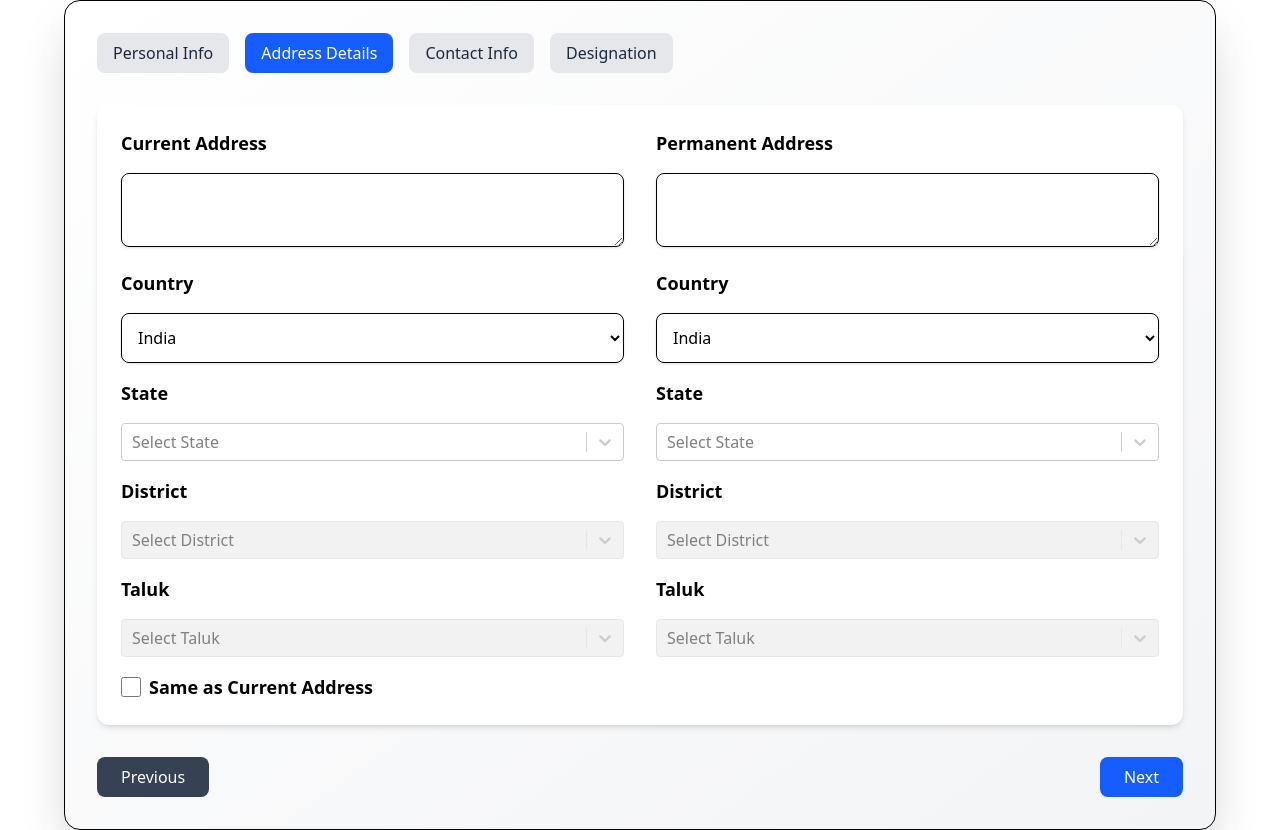
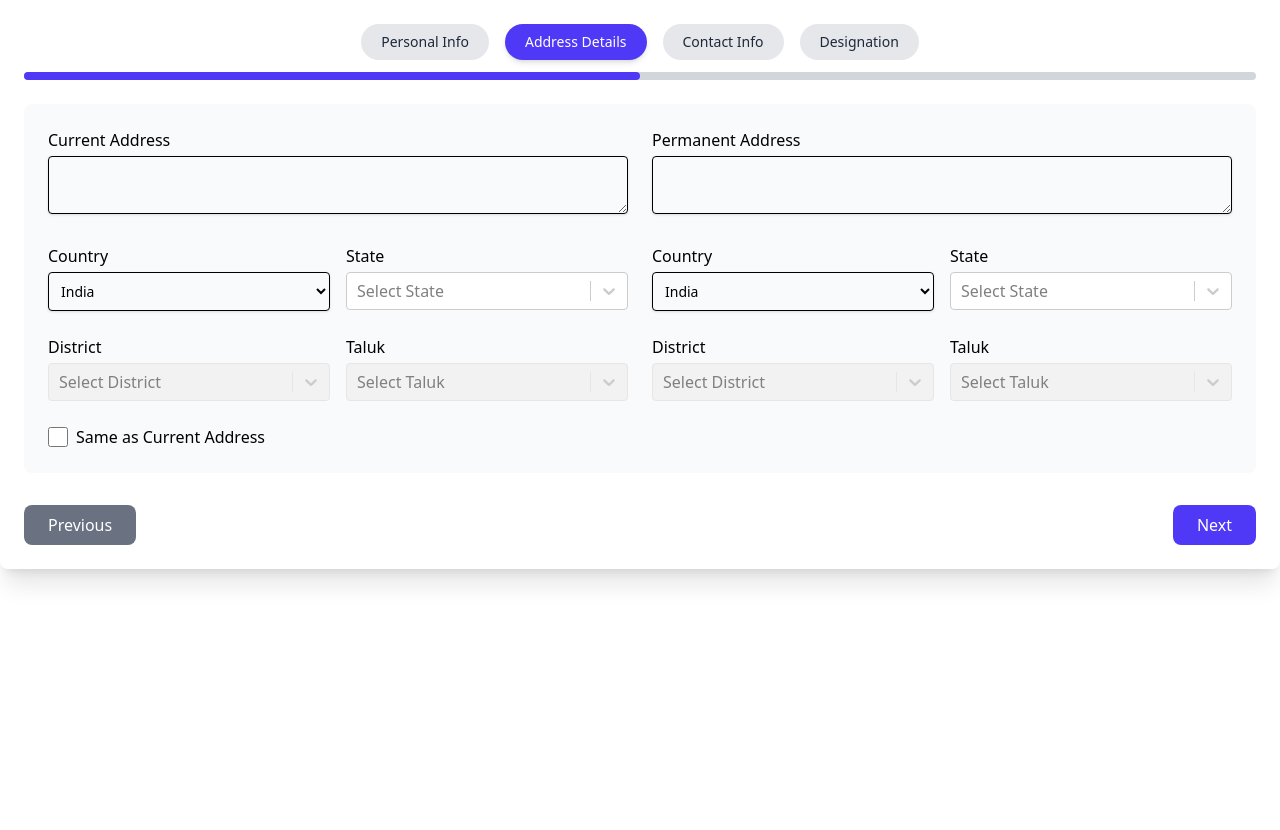
Before and after one commit to PremKumardb19/fmst, a React (Vite) app in the folder frontend/: page /profile in a window 1280 px wide. Both pictures are taken after typing "Sample", "2020-01-15", "2020-01-15", "2020-01-15", "Sample", "Sample" into the empty fields and a click on the button "Address Details". After the commit the page ends 800 px from the top, so only its background shows below. Built offline with nearby package versions, Linux system fonts and the light colour scheme; no server answers.

Commit message:
ui changed

```diff
--- a/frontend/package.json
+++ b/frontend/package.json
@@ -10,7 +10,7 @@
     "preview": "vite preview"
   },
   "dependencies": {
-    "@tailwindcss/vite": "^4.0.6",
+    "@tailwindcss/vite": "^4.0.8",
     "axios": "^1.7.9",
     "framer-motion": "^12.4.3",
     "react": "^19.0.0",
@@ -19,7 +19,7 @@
     "react-icons": "^5.4.0",
     "react-router-dom": "^7.1.5",
     "react-select": "^5.10.0",
-    "tailwindcss": "^4.0.6",
+    "tailwindcss": "^4.0.8",
     "zustand": "^5.0.3"
   },
   "devDependencies": {
--- a/frontend/src/components/AddressDetails.tsx
+++ b/frontend/src/components/AddressDetails.tsx
@@ -5,12 +5,17 @@ import { UseFormRegister, UseFormSetValue } from "react-hook-form";
 
 interface AddressDetailsProps {
   register: UseFormRegister<any>;
-  sameAsCurrent:any,
-  setSameAsCurrent:any,
+  sameAsCurrent: any;
+  setSameAsCurrent: any;
   setValue: UseFormSetValue<any>;
 }
 
-const AddressDetails: React.FC<AddressDetailsProps> = ({ register, sameAsCurrent,setSameAsCurrent,setValue }) => {
+const AddressDetails: React.FC<AddressDetailsProps> = ({
+  register,
+  sameAsCurrent,
+  setSameAsCurrent,
+  setValue,
+}) => {
   const {
     states,
     districts,
@@ -32,74 +37,124 @@ const AddressDetails: React.FC<AddressDetailsProps> = ({ register, sameAsCurrent
 
   useEffect(() => {
     fetchStates();
-  }, []);
+  }, [fetchStates]);
 
   useEffect(() => {
     if (selectedState) {
       fetchDistricts(selectedState.id);
     }
-  }, [selectedState]);
+  }, [selectedState, fetchDistricts]);
 
   useEffect(() => {
     if (selectedDistrict) {
       fetchTaluks(selectedDistrict.id);
     }
-  }, [selectedDistrict]);
+  }, [selectedDistrict, fetchTaluks]);
 
   useEffect(() => {
     setValue("country", selectedCountry);
   }, [setValue, selectedCountry]);
 
   return (
-    <div className="space-y-4">
-      <label className="block text-lg font-semibold">Current Address</label>
+    <div className="space-y-6">
+      {/* Current Address */}
+      <div>
+        <label className="block text-base font-medium mb-1">
+          Current Address
+        </label>
         <textarea
           {...register("currentAddress")}
           value={currentAddress}
           onChange={(e) => setCurrentAddress(e.target.value)}
-        className="border p-3 rounded-lg w-full shadow-sm focus:ring-2 focus:ring-blue-400"
+          className="border p-2 text-sm rounded w-full shadow-sm focus:ring-2 focus:ring-blue-400"
         ></textarea>
+      </div>
 
-      <label className="block text-lg font-semibold">Country</label>
+      {/* Country and State */}
+      <div className="grid grid-cols-1 md:grid-cols-2 gap-4">
+        <div>
+          <label className="block text-base font-medium mb-1">Country</label>
           <select
             {...register("country")}
             value={selectedCountry}
             onChange={(e) => setSelectedCountry(e.target.value)}
-        className="border p-3 rounded-lg w-full shadow-sm focus:ring-2 focus:ring-blue-400"
+            className="border p-2 text-sm rounded w-full shadow-sm focus:ring-2 focus:ring-blue-400"
           >
             <option value="India">India</option>
           </select>
-
-      <label className="block text-lg font-semibold">State</label>
+        </div>
+        <div>
+          <label className="block text-base font-medium mb-1">State</label>
           <Select
-        options={states.map((state) => ({ value: state.id, label: state.name }))}
-        value={selectedState ? { value: selectedState.id, label: selectedState.name } : null}
-        onChange={(selected) => setSelectedState(selected ? { id: selected.value, name: selected.label } : null)}
+            options={states.map((state) => ({
+              value: state.id,
+              label: state.name,
+            }))}
+            value={
+              selectedState
+                ? { value: selectedState.id, label: selectedState.name }
+                : null
+            }
+            onChange={(selected) =>
+              setSelectedState(
+                selected ? { id: selected.value, name: selected.label } : null
+              )
+            }
             placeholder="Select State"
             isClearable
           />
+        </div>
+      </div>
 
-      <label className="block text-lg font-semibold">District</label>
+      {/* District and Taluk */}
+      <div className="grid grid-cols-1 md:grid-cols-2 gap-4">
+        <div>
+          <label className="block text-base font-medium mb-1">District</label>
           <Select
-        options={districts.map((district) => ({ value: district.id, label: district.name }))}
-        value={selectedDistrict ? { value: selectedDistrict.id, label: selectedDistrict.name } : null}
-        onChange={(selected) => setSelectedDistrict(selected ? { id: selected.value, name: selected.label } : null)}
+            options={districts.map((district) => ({
+              value: district.id,
+              label: district.name,
+            }))}
+            value={
+              selectedDistrict
+                ? { value: selectedDistrict.id, label: selectedDistrict.name }
+                : null
+            }
+            onChange={(selected) =>
+              setSelectedDistrict(
+                selected ? { id: selected.value, name: selected.label } : null
+              )
+            }
             placeholder="Select District"
             isDisabled={!selectedState}
             isClearable
           />
-
-      <label className="block text-lg font-semibold">Taluk</label>
+        </div>
+        <div>
+          <label className="block text-base font-medium mb-1">Taluk</label>
           <Select
-        options={taluks.map((taluk) => ({ value: taluk.id, label: taluk.name }))}
-        value={selectedTaluk ? { value: selectedTaluk.id, label: selectedTaluk.name } : null}
-        onChange={(selected) => setSelectedTaluk(selected ? { id: selected.value, name: selected.label } : null)}
+            options={taluks.map((taluk) => ({
+              value: taluk.id,
+              label: taluk.name,
+            }))}
+            value={
+              selectedTaluk
+                ? { value: selectedTaluk.id, label: selectedTaluk.name }
+                : null
+            }
+            onChange={(selected) =>
+              setSelectedTaluk(
+                selected ? { id: selected.value, name: selected.label } : null
+              )
+            }
             placeholder="Select Taluk"
             isDisabled={!selectedDistrict}
             isClearable
           />
+        </div>
+      </div>
 
-
+      {/* Checkbox for Same as Current Address */}
       <div className="flex items-center space-x-2">
         <input
           type="checkbox"
@@ -108,12 +163,10 @@ const AddressDetails: React.FC<AddressDetailsProps> = ({ register, sameAsCurrent
           onChange={() => setSameAsCurrent(!sameAsCurrent)}
           className="w-5 h-5"
         />
-        <label htmlFor="sameAsCurrent" className="text-lg font-semibold">
+        <label htmlFor="sameAsCurrent" className="text-base font-medium">
           Same as Current Address
         </label>
       </div>
-
-
     </div>
   );
 };
--- a/frontend/src/components/PermanentAddress.tsx
+++ b/frontend/src/components/PermanentAddress.tsx
@@ -3,9 +3,19 @@ import Select from "react-select";
 import { useAddressStore } from "../../store/addressStore"; // For current address
 import { usePermanentAddressStore } from "../../store/permanentAddress"; // Separate store for permanent address
 
-const PermanentAddress: React.FC<{ sameAsCurrent:any,setSameAsCurrent:any,register: any; watch: any; setValue: any }> = ({ sameAsCurrent,register, watch, setValue }) => {
+interface PermanentAddressProps {
+  sameAsCurrent: any;
+  register: any;
+  watch: any;
+  setValue: any;
+}
 
-
+const PermanentAddress: React.FC<PermanentAddressProps> = ({
+  sameAsCurrent,
+  register,
+  watch,
+  setValue,
+}) => {
   const {
     selectedState: currentState,
     selectedDistrict: currentDistrict,
@@ -42,19 +52,19 @@ const PermanentAddress: React.FC<{ sameAsCurrent:any,setSameAsCurrent:any,regist
     if (storedState) setPermanentState(JSON.parse(storedState));
     if (storedDistrict) setPermanentDistrict(JSON.parse(storedDistrict));
     if (storedTaluk) setPermanentTaluk(JSON.parse(storedTaluk));
-  }, []);
+  }, [fetchStates, setPermanentState, setPermanentDistrict, setPermanentTaluk, setValue]);
 
   useEffect(() => {
     if (permanentState) {
       fetchDistricts(permanentState.id);
     }
-  }, [permanentState]);
+  }, [permanentState, fetchDistricts]);
 
   useEffect(() => {
     if (permanentDistrict) {
       fetchTaluks(permanentDistrict.id);
     }
-  }, [permanentDistrict]);
+  }, [permanentDistrict, fetchTaluks]);
 
   useEffect(() => {
     if (sameAsCurrent) {
@@ -76,74 +86,135 @@ const PermanentAddress: React.FC<{ sameAsCurrent:any,setSameAsCurrent:any,regist
 
       localStorage.setItem("sameAsCurrent", "false");
     }
-  }, [sameAsCurrent, currentAddress, currentState, currentDistrict, currentTaluk, setValue]);
-
+  }, [
+    sameAsCurrent,
+    currentAddress,
+    currentState,
+    currentDistrict,
+    currentTaluk,
+    setPermanentState,
+    setPermanentDistrict,
+    setPermanentTaluk,
+    setValue,
+  ]);
 
   useEffect(() => {
     localStorage.setItem("permanentAddress", watch("permanentAddress") || "");
   }, [watch("permanentAddress")]);
 
   useEffect(() => {
-    if (permanentState) localStorage.setItem("permanentState", JSON.stringify(permanentState));
+    if (permanentState)
+      localStorage.setItem("permanentState", JSON.stringify(permanentState));
   }, [permanentState]);
 
   useEffect(() => {
-    if (permanentDistrict) localStorage.setItem("permanentDistrict", JSON.stringify(permanentDistrict));
+    if (permanentDistrict)
+      localStorage.setItem("permanentDistrict", JSON.stringify(permanentDistrict));
   }, [permanentDistrict]);
 
   useEffect(() => {
-    if (permanentTaluk) localStorage.setItem("permanentTaluk", JSON.stringify(permanentTaluk));
+    if (permanentTaluk)
+      localStorage.setItem("permanentTaluk", JSON.stringify(permanentTaluk));
   }, [permanentTaluk]);
 
   return (
-    <div className="space-y-4">
-
-      <label className="block text-lg font-semibold">Permanent Address</label>
+    <div className="space-y-6">
+      {/* Permanent Address */}
+      <div>
+        <label className="block text-base font-medium mb-1">
+          Permanent Address
+        </label>
         <textarea
           {...register("permanentAddress")}
-        className="border p-3 rounded-lg w-full shadow-sm focus:ring-2 focus:ring-blue-400"
+          className="border p-2 text-sm rounded w-full shadow-sm focus:ring-2 focus:ring-blue-400"
           disabled={sameAsCurrent}
         ></textarea>
+      </div>
 
-      <label className="block text-lg font-semibold">Country</label>
+      {/* Country and State */}
+      <div className="grid grid-cols-1 md:grid-cols-2 gap-4">
+        <div>
+          <label className="block text-base font-medium mb-1">Country</label>
           <select
             {...register("permanentCountry")}
-        className="border p-3 rounded-lg w-full shadow-sm focus:ring-2 focus:ring-blue-400"
+            className="border p-2 text-sm rounded w-full shadow-sm focus:ring-2 focus:ring-blue-400"
             disabled={sameAsCurrent}
           >
             <option value="India">India</option>
           </select>
-
-      <label className="block text-lg font-semibold">State</label>
+        </div>
+        <div>
+          <label className="block text-base font-medium mb-1">State</label>
           <Select
-        options={states.map((state) => ({ value: state.id, label: state.name }))}
-        value={permanentState ? { value: permanentState.id, label: permanentState.name } : null}
-        onChange={(selected) => setPermanentState(selected ? { id: selected.value, name: selected.label } : null)}
+            options={states.map((state) => ({
+              value: state.id,
+              label: state.name,
+            }))}
+            value={
+              permanentState
+                ? { value: permanentState.id, label: permanentState.name }
+                : null
+            }
+            onChange={(selected) =>
+              setPermanentState(
+                selected ? { id: selected.value, name: selected.label } : null
+              )
+            }
             placeholder="Select State"
             isClearable
             isDisabled={sameAsCurrent}
           />
+        </div>
+      </div>
 
-      <label className="block text-lg font-semibold">District</label>
+      {/* District and Taluk */}
+      <div className="grid grid-cols-1 md:grid-cols-2 gap-4">
+        <div>
+          <label className="block text-base font-medium mb-1">District</label>
           <Select
-        options={districts.map((district) => ({ value: district.id, label: district.name }))}
-        value={permanentDistrict ? { value: permanentDistrict.id, label: permanentDistrict.name } : null}
-        onChange={(selected) => setPermanentDistrict(selected ? { id: selected.value, name: selected.label } : null)}
+            options={districts.map((district) => ({
+              value: district.id,
+              label: district.name,
+            }))}
+            value={
+              permanentDistrict
+                ? { value: permanentDistrict.id, label: permanentDistrict.name }
+                : null
+            }
+            onChange={(selected) =>
+              setPermanentDistrict(
+                selected ? { id: selected.value, name: selected.label } : null
+              )
+            }
             placeholder="Select District"
             isDisabled={!permanentState || sameAsCurrent}
             isClearable
           />
-
-      <label className="block text-lg font-semibold">Taluk</label>
+        </div>
+        <div>
+          <label className="block text-base font-medium mb-1">Taluk</label>
           <Select
-        options={taluks.map((taluk) => ({ value: taluk.id, label: taluk.name }))}
-        value={permanentTaluk ? { value: permanentTaluk.id, label: permanentTaluk.name } : null}
-        onChange={(selected) => setPermanentTaluk(selected ? { id: selected.value, name: selected.label } : null)}
+            options={taluks.map((taluk) => ({
+              value: taluk.id,
+              label: taluk.name,
+            }))}
+            value={
+              permanentTaluk
+                ? { value: permanentTaluk.id, label: permanentTaluk.name }
+                : null
+            }
+            onChange={(selected) =>
+              setPermanentTaluk(
+                selected ? { id: selected.value, name: selected.label } : null
+              )
+            }
             placeholder="Select Taluk"
             isDisabled={!permanentDistrict || sameAsCurrent}
             isClearable
           />
         </div>
+      </div>
+    </div>
   );
 };
 
--- a/frontend/src/pages/ProfilePage.tsx
+++ b/frontend/src/pages/ProfilePage.tsx
@@ -6,14 +6,13 @@ import FamilyDetails from "../components/FamilyDetails";
 import AddressDetails from "../components/AddressDetails";
 import PermanentAddress from "../components/PermanentAddress";
 import ContactInfo from "../components/ContactInfo";
-import MedicalAndWork from "../components/MedicalAndWork";
 import DesignationDetails from "../components/DesignationDetails";
 import BankDetails from "../components/BankDetails";
+
 const ProfileForm: React.FC = () => {
   const [sameAsCurrent, setSameAsCurrent] = useState(() => {
     return JSON.parse(localStorage.getItem("sameAsCurrent") || "false");
   });
-
   const { register, handleSubmit, watch, setValue } = useForm();
   const [step, setStep] = useState(0);
 
@@ -22,67 +21,139 @@ const ProfileForm: React.FC = () => {
   };
 
   const sections = [
-    { label: "Personal Info", component: <PersonalInfo register={register} watch={watch} setValue={setValue} /> },
-    { label: "Family Details", component: <FamilyDetails register={register} watch={watch} setValue={setValue} /> },
-    { label: "Address Details", component: <AddressDetails  sameAsCurrent={sameAsCurrent} setSameAsCurrent={setSameAsCurrent} register={register} setValue={setValue} /> },
-    { label: "Permanent Address", component: <PermanentAddress sameAsCurrent={sameAsCurrent} setSameAsCurrent={setSameAsCurrent} register={register} watch={watch} setValue={setValue} /> },
-    { label: "Contact Info", component: <ContactInfo register={register} watch={watch} setValue={setValue} /> },
-    { label: "Medical & Work", component: <MedicalAndWork register={register} watch={watch} setValue={setValue} /> },
-    { label: "Designation", component: <DesignationDetails register={register} watch={watch} setValue={setValue} /> },
-    { label: "Bank Details", component: <BankDetails register={register} watch={watch} setValue={setValue} /> },
+    {
+      label: "Personal Info",
+      component: (
+        <PersonalInfo register={register} watch={watch} setValue={setValue} />
+      ),
+    },
+    {
+      label: "Family Details",
+      component: (
+        <FamilyDetails register={register} watch={watch} setValue={setValue} />
+      ),
+    },
+    {
+      label: "Address Details",
+      component: (
+        <AddressDetails
+          sameAsCurrent={sameAsCurrent}
+          setSameAsCurrent={setSameAsCurrent}
+          register={register}
+          setValue={setValue}
+        />
+      ),
+    },
+    {
+      label: "Permanent Address",
+      component: (
+        <PermanentAddress
+          sameAsCurrent={sameAsCurrent}
+          register={register}
+          watch={watch}
+          setValue={setValue}
+        />
+      ),
+    },
+    {
+      label: "Contact Info",
+      component: (
+        <ContactInfo register={register} watch={watch} setValue={setValue} />
+      ),
+    },
+    {
+      label: "Medical & Work",
+      // component: (
+      //   <MedicalAndWork register={register} watch={watch} setValue={setValue} />
+      // ),
+    },
+    {
+      label: "Designation",
+      component: (
+        <DesignationDetails register={register} watch={watch} setValue={setValue} />
+      ),
+    },
+    {
+      label: "Bank Details",
+      component: (
+        <BankDetails register={register} watch={watch} setValue={setValue} />
+      ),
+    },
   ];
+
+  // Calculate progress (since we show 2 sections per step)
+  const progressPercentage = Math.min(
+    ((step + 2) / sections.length) * 100,
+    100
+  );
 
   return (
     <motion.form
-      initial={{ opacity: 0 }}
-      animate={{ opacity: 1 }}
+      initial={{ opacity: 0, y: -10 }}
+      animate={{ opacity: 1, y: 0 }}
       transition={{ duration: 0.5 }}
       onSubmit={handleSubmit(onSubmit)}
-      className="p-8 border rounded-2xl shadow-2xl w-full max-w-6xl mx-auto bg-gradient-to-br from-white to-gray-100"
+      className="w-full p-6 bg-white rounded-lg shadow-xl"
     >
-      <div className="flex space-x-4 mb-8">
-        {sections.map((section, index) => (
-          index % 2 === 0 && (
+      {/* Navigation & Progress Bar */}
+      <div className="mb-6">
+        <div className="flex flex-wrap justify-center gap-4 mb-3">
+          {sections.map((section, index) =>
+            index % 2 === 0 ? (
               <button
                 key={index}
                 type="button"
                 onClick={() => setStep(index)}
-              className={`px-4 py-2 rounded-lg transition ${step === index ? "bg-blue-600 text-white" : "bg-gray-200 text-gray-800"}`}
+                className={`py-2 px-5 rounded-full text-sm transition ${
+                  step === index
+                    ? "bg-indigo-600 text-white shadow-md"
+                    : "bg-gray-200 text-gray-800 hover:bg-gray-300"
+                }`}
               >
                 {section.label}
               </button>
-          )
-        ))}
+            ) : null
+          )}
+        </div>
+        <div className="w-full bg-gray-300 rounded-full h-2">
+          <div
+            className="bg-indigo-600 h-2 rounded-full"
+            style={{ width: `${progressPercentage}%` }}
+          ></div>
+        </div>
       </div>
 
-      <div className="grid grid-cols-1 md:grid-cols-2 gap-8 p-6 bg-white rounded-xl shadow-md">
+      {/* Form Content */}
+      <div className="grid grid-cols-1 md:grid-cols-2 gap-6 p-6 bg-gray-50 rounded-lg">
         {sections[step].component}
         {sections[step + 1] && sections[step + 1].component}
       </div>
 
+      {/* Navigation Buttons */}
       <div className="flex justify-between mt-8">
-        {step > 0 && (
+        {step > 0 ? (
           <button
             type="button"
             onClick={() => setStep(step - 2)}
-            className="px-6 py-2 bg-gray-700 text-white rounded-lg hover:bg-gray-800 transition"
+            className="py-2 px-6 bg-gray-500 text-white rounded-lg hover:bg-gray-600 transition"
           >
             Previous
           </button>
+        ) : (
+          <div />
         )}
-
         {step < sections.length - 2 ? (
           <button
             type="button"
             onClick={() => setStep(step + 2)}
-            className="ml-auto px-6 py-2 bg-blue-600 text-white rounded-lg hover:bg-blue-700 transition"
+            className="py-2 px-6 bg-indigo-600 text-white rounded-lg hover:bg-indigo-700 transition ml-auto"
           >
             Next
           </button>
         ) : (
           <button
             type="submit"
-            className="ml-auto px-6 py-2 bg-green-600 text-white rounded-lg hover:bg-green-700 transition"
+            className="py-2 px-6 bg-green-600 text-white rounded-lg hover:bg-green-700 transition ml-auto"
           >
             Submit
           </button>
```
Also changed, not shown: frontend/src/components/BankDetails.tsx (+38 -19 lines), frontend/src/components/ContactInfo.tsx (+23 -12 lines), frontend/src/components/DesignationDetails.tsx (+50 -19 lines), frontend/src/components/FamilyDetails.tsx (+62 -18 lines), frontend/src/components/MedicalAndWork.tsx (+3 -5 lines), frontend/src/components/PersonalInfo.tsx (+105 -24 lines), 2 other files (tests, documents, lock files or other folders). Lines whose indentation alone changed are shown as unchanged.
